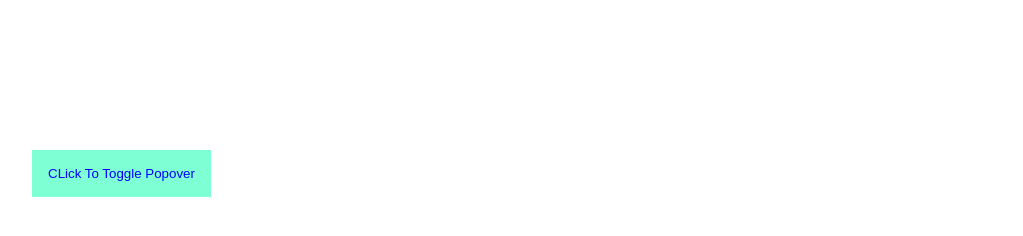
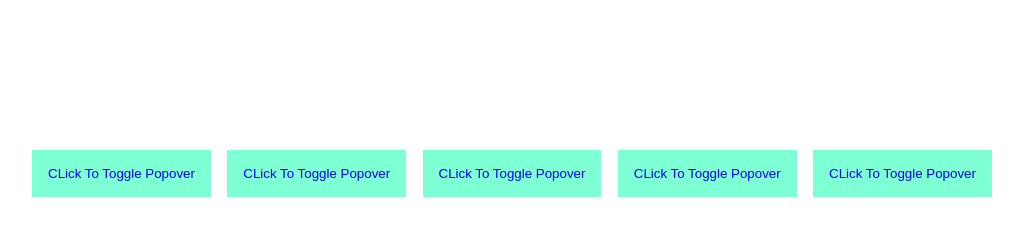
Before and after one commit to regina-ms/popover, a website built with webpack: page src/index.html in a window 1280 px wide. Shown: the whole page, without its empty margins (128-1151 px from the left). Built offline with nearby package versions, Linux system fonts and the light colour scheme.

Commit message:
readme added

```diff
--- a/src/index.html
+++ b/src/index.html
@@ -10,6 +10,10 @@
 <body>
     <div class="popover-btns">
         <button class="popover-btn">CLick To Toggle Popover</button>
+        <button class="popover-btn">CLick To Toggle Popover</button>
+        <button class="popover-btn">CLick To Toggle Popover</button>
+        <button class="popover-btn">CLick To Toggle Popover</button>
+        <button class="popover-btn">CLick To Toggle Popover</button>
     </div>
 </body>
 
```
Also changed, not shown: README.md (added).
